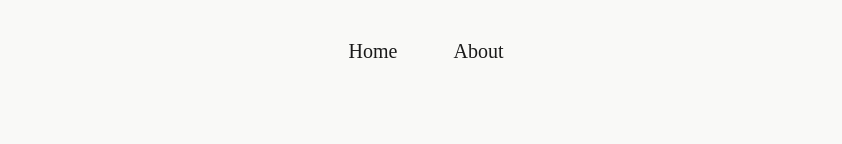
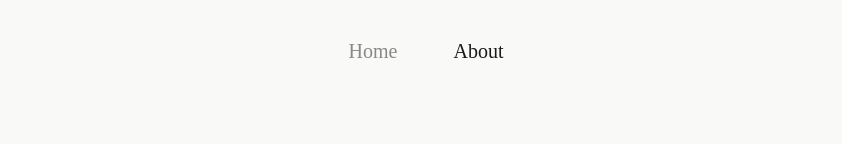
Before and after one commit to destineevaldivia/destinee-archive, a React (Vite) app: page / in a window 1280 px wide. In both pictures the pointer is over the link "Home". Shown: the top 144 px of the page, without its empty margins (214-1056 px from the left). Built offline with nearby package versions, Linux system fonts and the light colour scheme; a web font is replaced by a local one.

Commit message:
style(links): fade nav and titles on hover

```diff
--- a/src/index.css
+++ b/src/index.css
@@ -111,6 +111,18 @@ main {
   text-decoration: none;
 }
 
+nav a,
+.project h2 a {
+  transition: opacity 0.2s;
+}
+
+nav a:hover,
+nav a:focus-visible,
+.project h2 a:hover,
+.project h2 a:focus-visible {
+  opacity: 0.5;
+}
+
 .project p {
   margin: 24px 0 0;
   font-size: 14px;
```
Also changed, not shown: 1 other file (tests, documents, lock files or other folders).
